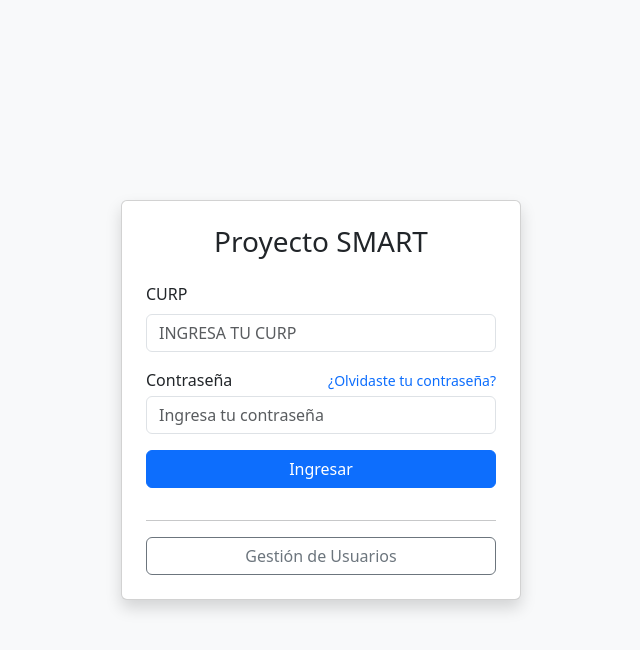
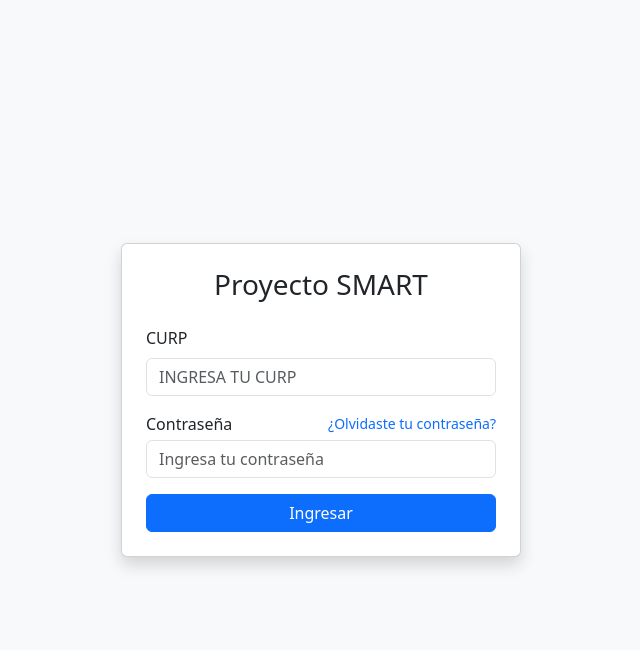
Before and after one commit to damimoreno38/Smart.github.io, a CodeIgniter 4 app: template app/Views/Login.php in a window 1280 px wide. Shown: the top 650 px of the page, without its empty margins (319-959 px from the left). Run offline with PHP 8.4 and a stand-in for CodeIgniter, Linux system fonts and the light colour scheme; the template is opened without the code that fills it, so the values that code supplies are empty; some libraries are stand-ins or nearby versions.

Commit message:
Quite boton 'Gestion de Usuarios'

```diff
--- a/app/Views/Login.php
+++ b/app/Views/Login.php
@@ -31,16 +31,8 @@
                 <input type="password" name="password" class="form-control mt-1" id="password" required placeholder="Ingresa tu contraseña">
             </div>
 
-            <button type="submit" class="btn btn-primary w-100 mb-3">Ingresar</button>
+            <button type="submit" class="btn btn-primary w-100">Ingresar</button>
         </form>
-
-        <hr>
-
-        <div class="text-center">
-            <a href="<?= base_url('usuarios') ?>" class="btn btn-outline-secondary w-100">
-                Gestión de Usuarios
-            </a>
-        </div>
     </div>
 </body>
 </html>
```
